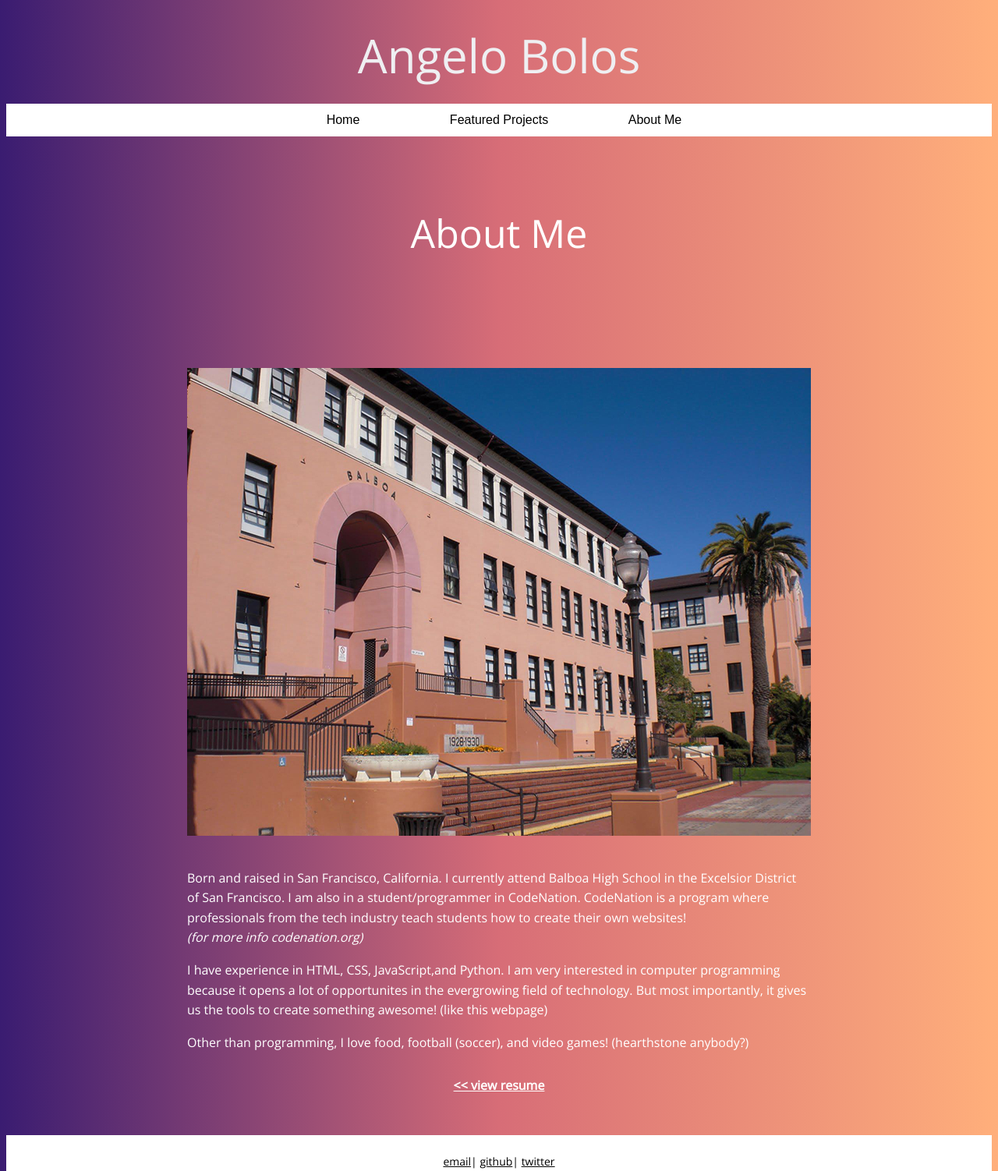
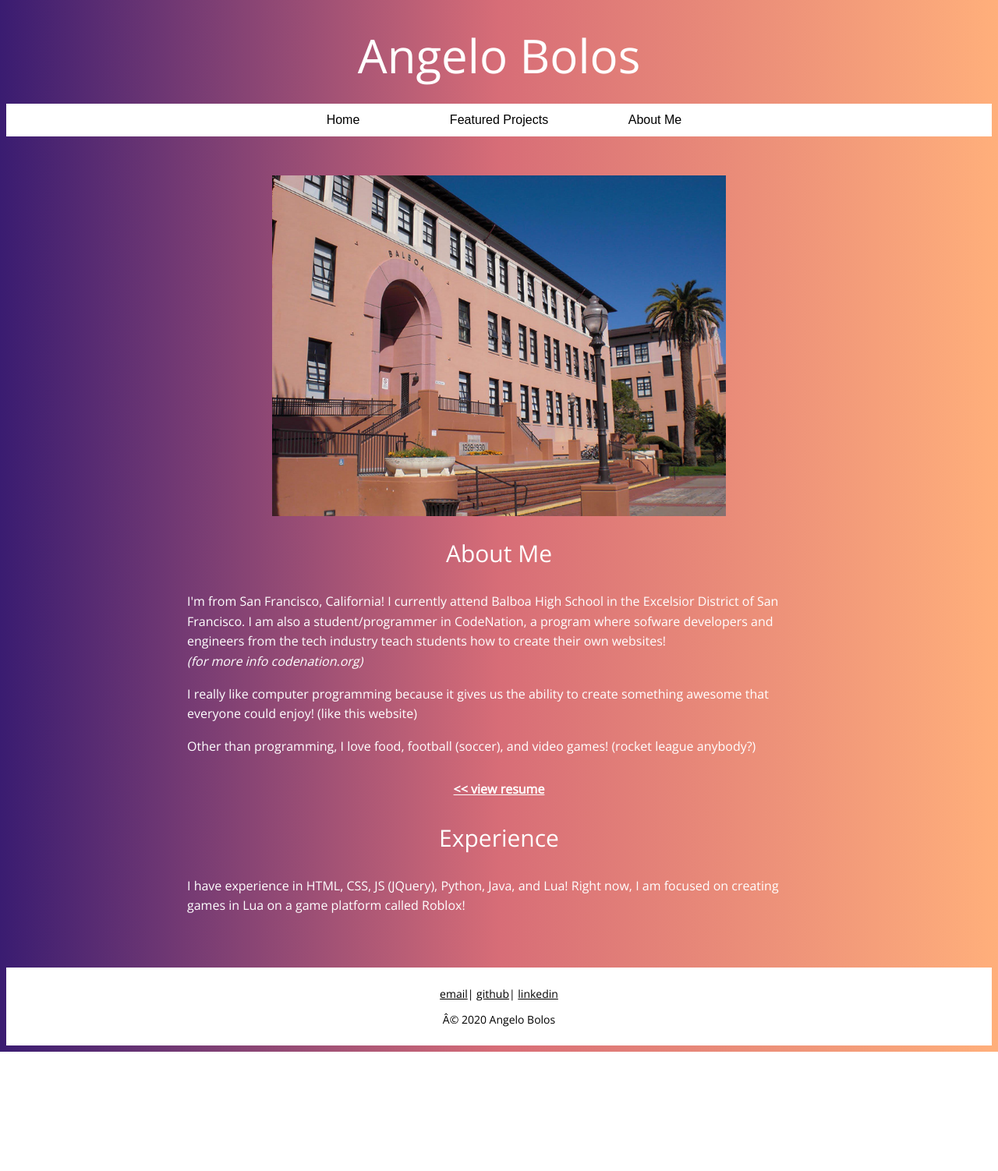
Before and after one commit to Anquilis/angelo-bolos, a plain HTML site: page aboutMe.html in a window 1280 px wide. Shown: the top 1502 px of the page at 78% size. After the commit the page ends 1349 px from the top, so only its background shows below. Drawn offline with nearby package versions, Linux system fonts and the light colour scheme; a web font is replaced by a local one.

Commit message:
Small changes

```diff
--- a/aboutMe.html
+++ b/aboutMe.html
@@ -21,28 +21,30 @@
   </nav>
 </div>
 
-<div class="content portfolioDesc">
-  <h1>About Me</h1>
-</div>
-
 <div class="content">
   <img class="small" src="images/Balboa.jpg">
   <br>
-  <br>
-  <p class="desc">Born and raised in San Francisco, California. I currently attend Balboa High School in the Excelsior District of San Francisco.
-  I am also in a student/programmer in CodeNation. CodeNation is a program where professionals from the tech industry teach students how to create their own websites! <em>(for more info codenation.org)</em>
+  <h2>About Me</h2>
+  <p class="desc">I'm from San Francisco, California! I currently attend Balboa High School in the Excelsior District of San Francisco.
+  I am also a student/programmer in CodeNation, a program where sofware developers and engineers from the tech industry teach students how to create their own websites! <em>(for more info codenation.org)</em>
   </p>
 
-  <p class="desc"> I have experience in HTML, CSS,  JavaScript,and Python. I am very interested in computer programming because it opens a lot of opportunites in the evergrowing field of technology. But most importantly, it gives us the tools to create something awesome! (like this webpage)
+  <p class="desc">I really like computer programming because it gives us the ability to create something awesome that everyone could enjoy! (like this website)
   </p>
 
-  <p class="desc">Other than programming, I love food, football (soccer), and video games! (hearthstone anybody?)
+  <p class="desc">Other than programming, I love food, football (soccer), and video games! (rocket league anybody?)
   </p>
 
   <div id="resume">
     <a href="" target="blank" class="viewLink"><< view resume</a>
     <br>
   </div>
+
+  <h2> Experience </h2>
+
+  <p class="desc">I have experience in HTML, CSS, JS (JQuery),  Python, Java, and Lua! Right now, I am focused on creating games in Lua on a game platform called Roblox!
+  </p>
+
   <!--  YOU HAVE FOUND A TOTALLY SECRET AREA
   <p class="list">Other facts about me:</p>
   <div class="list">
@@ -56,9 +58,9 @@
 
 <footer>
   <p class="contacts">
-     <a target="_blank" href="mailto:angelo.bolos02@gmail.com" class="contact">email</a>|
+     <a target="_blank" href="mailto:realanquilis@gmail.com" class="contact">email</a>|
     <a  target="_blank" href="https://github.com/Anquilis" class="contact">github</a>|
-    <a target="_blank" href="https://www.twitter.com/anquilis" class="contact">twitter</a>
+    <a target="_blank" href="https://www.linkedin.com/in/angelo-bolos-7a1b191a9/" class="contact">linkedin</a>
     </p>
   <p>© 2020 Angelo Bolos</p>
 </footer>
--- a/style.css
+++ b/style.css
@@ -1,5 +1,9 @@
 * {
   box-sizing: border-box;
+}
+
+html, body {
+  overflow-x: hidden;
 }
 
 .main {
@@ -12,7 +16,7 @@ body {
 }
 
 .heading{
-  color: #efeff2;
+  color: white;
   display:flex;
   align-items:center;
   justify-content: center;
@@ -133,9 +137,9 @@ footer{
   align-items: stretch;
 }
 
+.bigProjectImg{width:80%;}
 
-.bigProjectImg{width:80%}
-.smallProjectImg{width:50%}
+.smallProjectImg{width:50%;}
 
 .viewLink{
   color: white;
@@ -149,10 +153,14 @@ footer{
   align-items: center;
 }
 
-.icon{width: 50px}
+.icon{width: 50px;}
 
 /*aboutMe.html*/
-#resume{margin-top:30px}
+
+.small{width:50%;}
+
+#resume{margin-top:30px;}
+
 /* .list {
   text-align: left;
   font-size:14px;
```
Also changed, not shown: index.html (+6 -11 lines), portfolio.html (+8 -8 lines).
